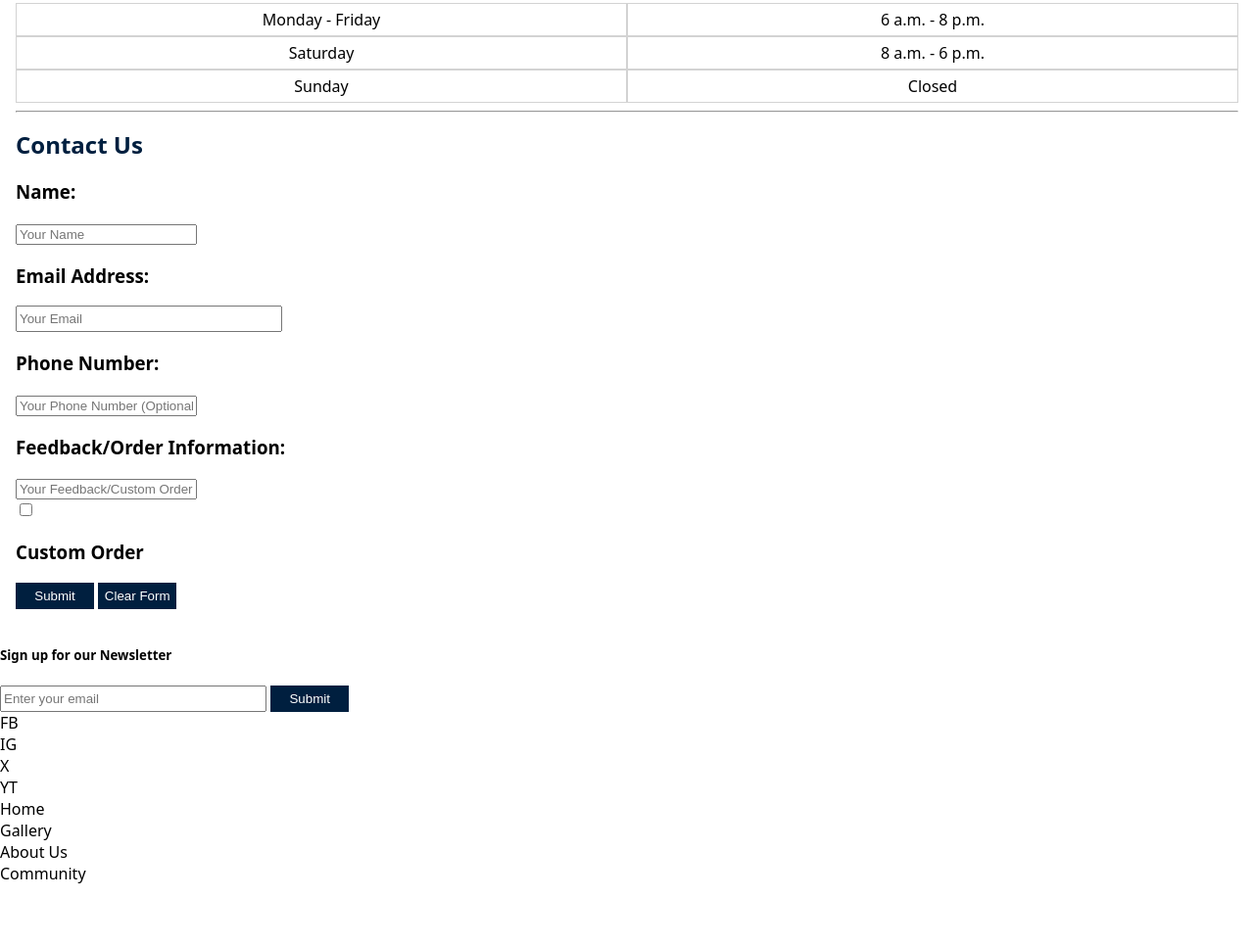
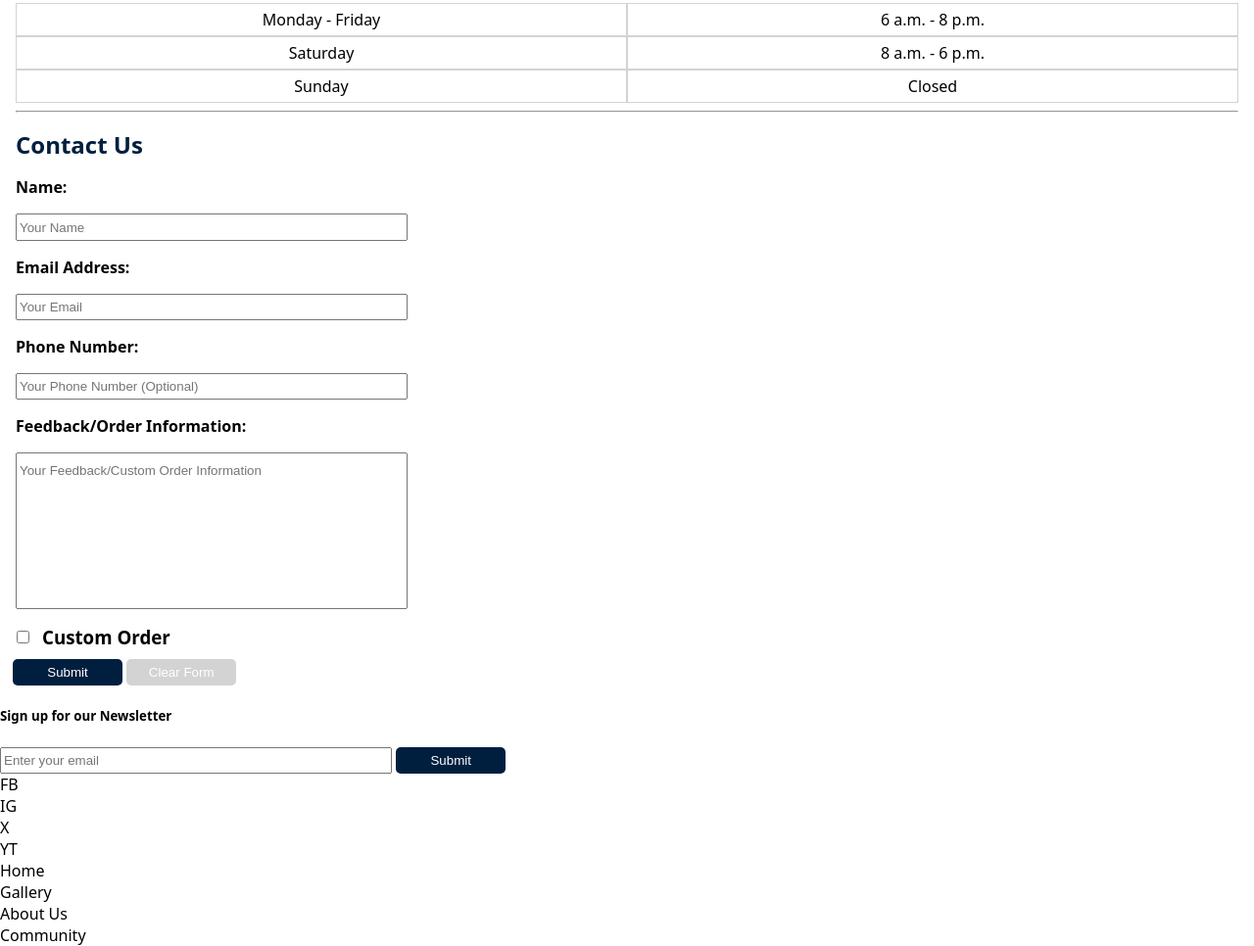
Before and after one commit to Jdtacke/CS1005Touchstone, a website: page about_us.html in a window 1280 px wide. Shown: the part 439-1405 px from the top of the page at 98% size. Before the commit the page ends 1342 px from the top, so only its background shows below. Drawn offline with Linux system fonts and the light colour scheme.

Commit message:
css changes throughout 7:32am

```diff
--- a/about_us.html
+++ b/about_us.html
@@ -11,10 +11,12 @@
     <nav>
       <img src="ABC_Fitness_Studio_Logo-removebg-preview.png" alt="logo" width="100" height="100">
       <h1>About Us</h1>
+      <div class="top_outer_container">
       <a href="/" aria-current="page" class='nav_bar'>Home</a>
       <a href="/gallery.html" class='nav_bar'>Gallery</a>
       <a href="/about_us.html" class='nav_bar'>About Us</a>
       <a href="/community.html" class='nav_bar'>Community</a>
+      </div>
     </nav>
     <main>
       <h1>About Us</h1>
@@ -44,16 +46,22 @@
         <h3>Feedback/Order Information:</h3>
         <input type="feedback" placeholder="Your Feedback/Custom Order Information" required>
       </form>
-      <input type="checkbox" id="subscribe" name="subscribe" value="yes">
-      <h3>Custom Order</h3>
+    </main>
+
+    <div class="checkbox_container">
+      <div><input type="checkbox" id="subscribe" name="subscribe" value="yes"></div>
+      <div><h3>Custom Order</h3></div>
+    </div>
+
+    <div class="buttons_container">
       <button id='about_us_submit'>Submit</button>
       <button id='about_us_clear_form'>Clear Form</button>
-    </main>
+    </div>
+
     <footer>
       <h5>Sign up for our Newsletter</h5>
         <input type="email" placeholder="Enter your email" required>
         <button type="submit">Submit</button>
-    </form>
     <div class='social_links_container'>
       <div class='social_media' id='facebook'>FB</div>
       <div class='social_media' id='instagram'>IG</div>
--- a/styles.css
+++ b/styles.css
@@ -174,7 +174,12 @@ button {
   background-color: #001f3f;
   border: none;
   height: 1.7rem;
-  width: 5rem;
+  width: 7rem;
+  border-radius: 5px;
+}
+
+#about_us_clear_form {
+  background-color: #d3d3d3;
 }
 
 input[type='email'] {
@@ -222,14 +227,44 @@ form {
   width: 100%;
 }
 
+form h3 {
+  font-size: medium;
+}
+
+form input {
+  width: 25rem;
+  height: 1.7rem;
+}
+
+input[type="email"] {
+  width: 25rem;
+}
+
+input[type="feedback"] {
+  height: 10rem;
+  padding-bottom: 125px;
+}
+
 .box {
   border: 1px solid #d3d3d3;
   width: 27rem;
   height: 1.7rem;
 }
 
-.order_box_container {
+.checkbox_container {
   display: flex;
+  align-items: center;
+  gap: 10px;
+  padding-bottom: 10px;
+  padding-left: 13px;
+}
+
+.checkbox_container h3 {
+  margin: 0;
+}
+
+.buttons_container {
+  padding-left: 13px;
 }
 
 .customer_spotlight_container {
```
Also changed, not shown: community.html (+2 -0 lines), gallery.html (+11 -9 lines), index.html (+2 -0 lines).
